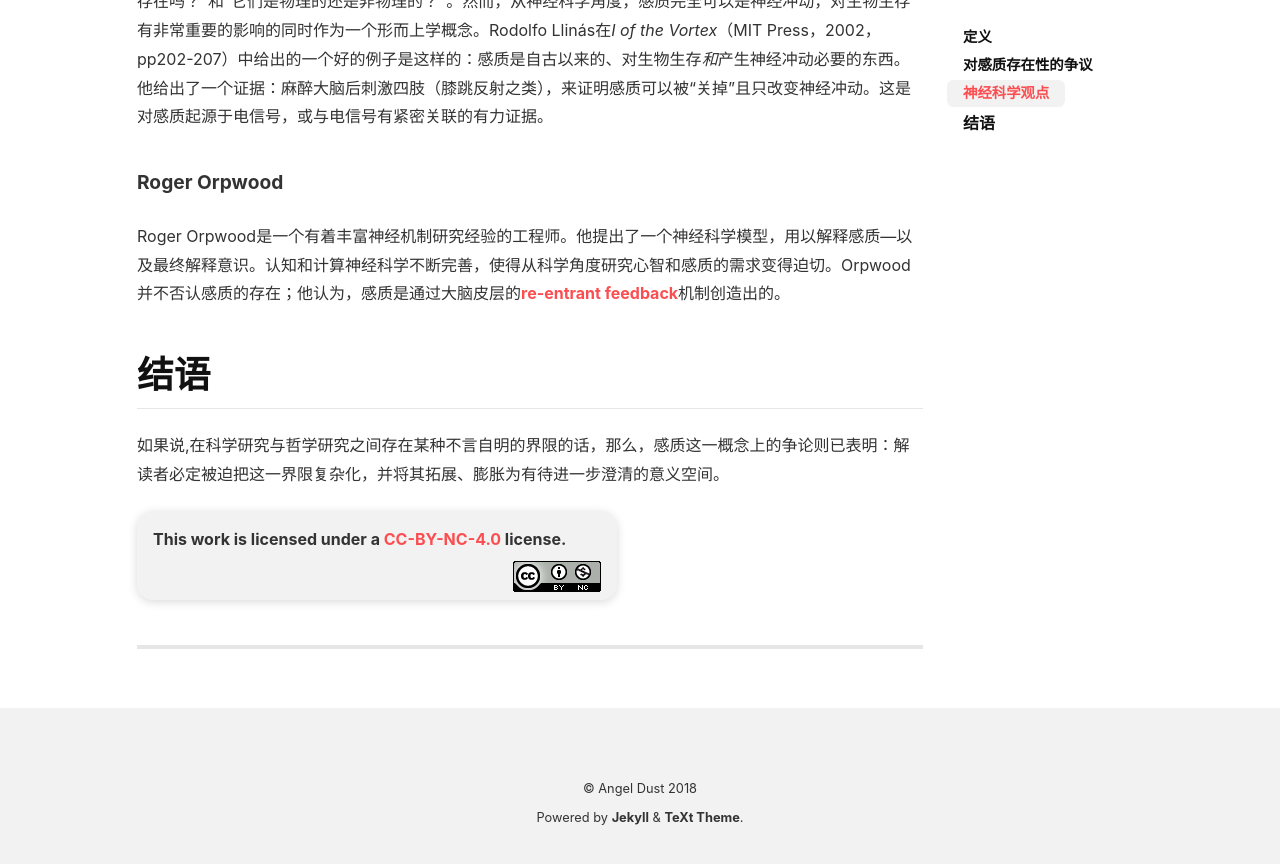
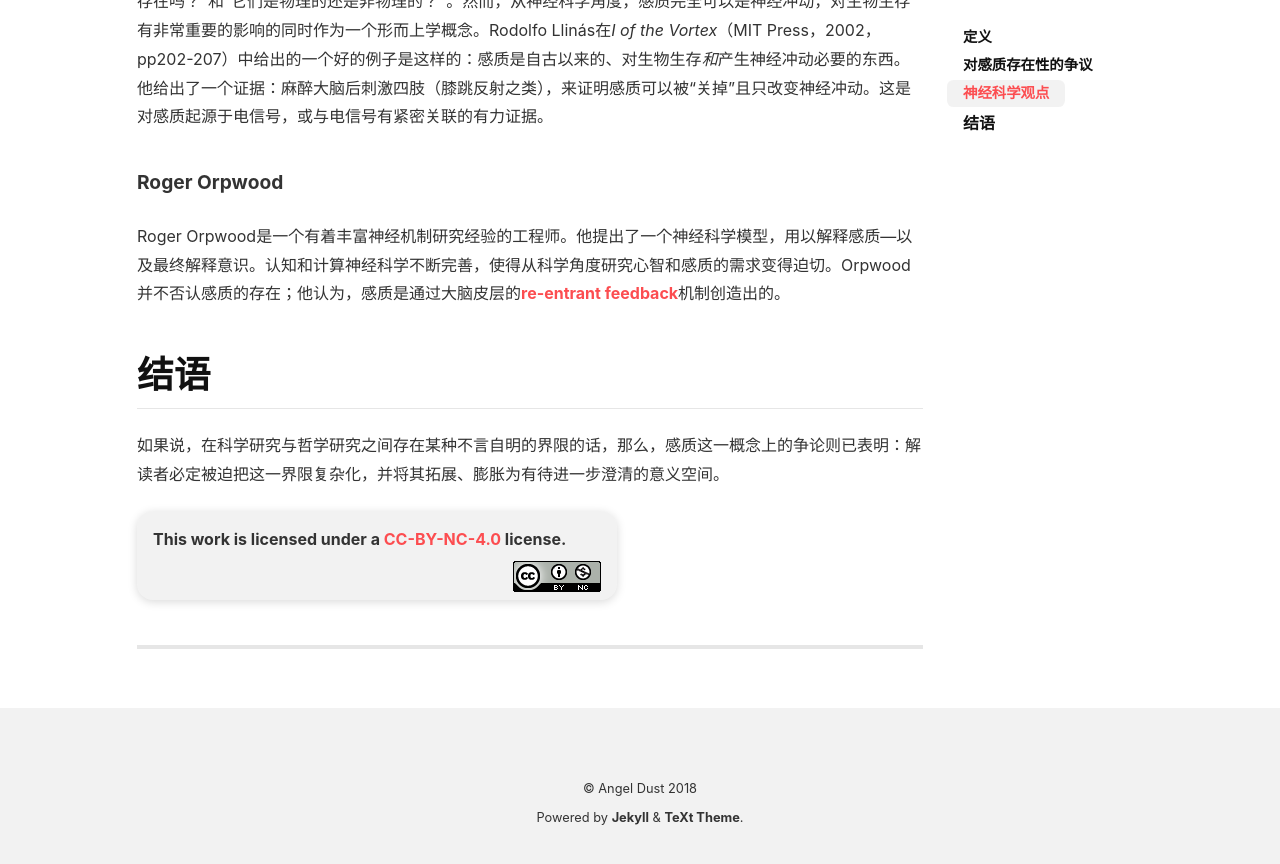
Before and after one commit to oxqpal19/oxqpal19.github.io, a Jekyll site: the page built from _posts/2018-07-29-wiki-qualia.md, in a window 1280 px wide and 900 px high, scrolled down 5022 px. Shown: the top 864 px of the window. Built offline with Jekyll 4.4.1, drawn with Linux system fonts in a browser that asks for light colours; nearby versions of some CDN libraries.

```diff
--- a/_posts/2018-07-29-wiki-qualia.md
+++ b/_posts/2018-07-29-wiki-qualia.md
@@ -120,4 +120,4 @@ Roger Orpwood是一个有着丰富神经机制研究经验的工程师。他提
 
 # 结语
 
-如果说,在科学研究与哲学研究之间存在某种不言自明的界限的话，那么，感质这一概念上的争论则已表明：解读者必定被迫把这一界限复杂化，并将其拓展、膨胀为有待进一步澄清的意义空间。
+如果说，在科学研究与哲学研究之间存在某种不言自明的界限的话，那么，感质这一概念上的争论则已表明：解读者必定被迫把这一界限复杂化，并将其拓展、膨胀为有待进一步澄清的意义空间。
```
